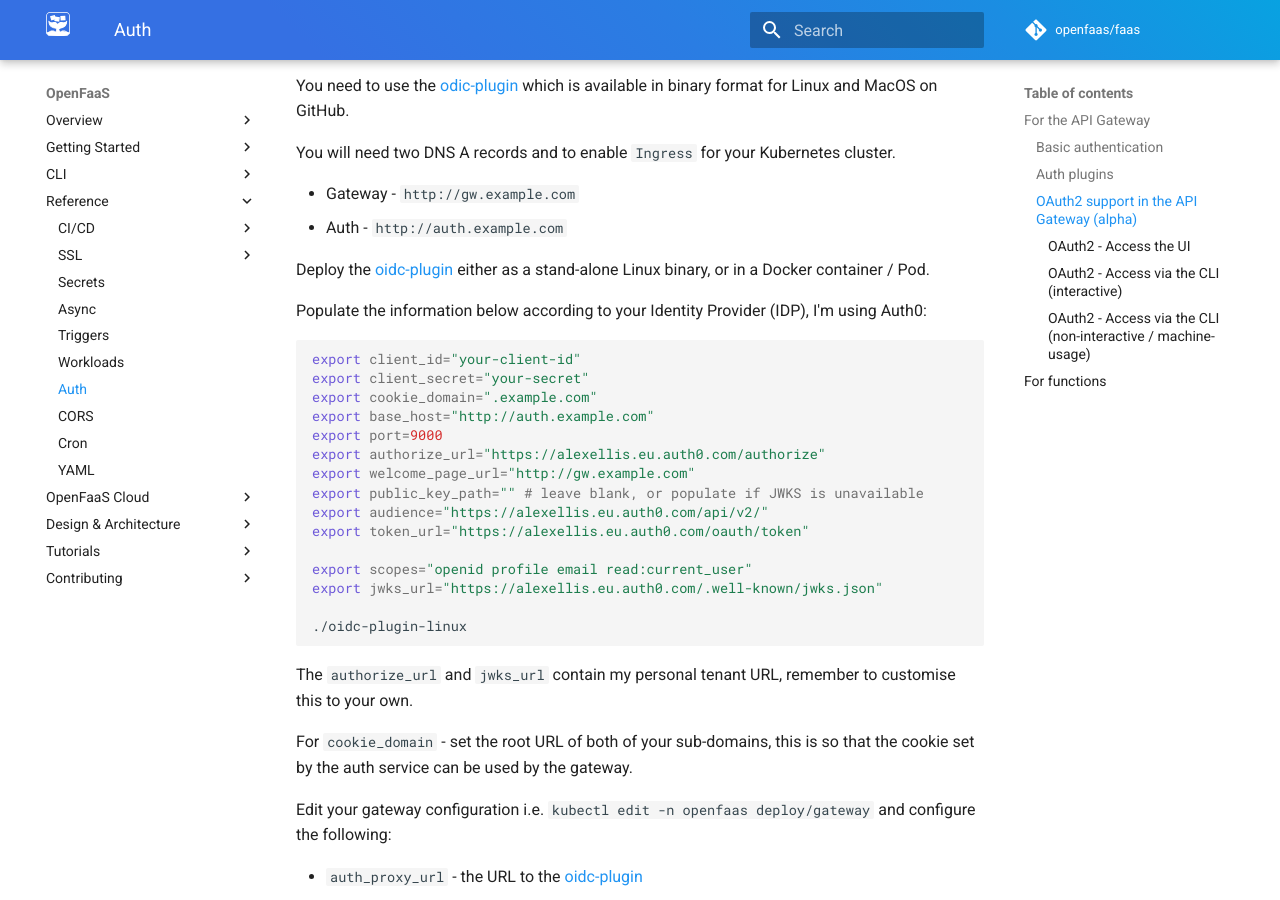
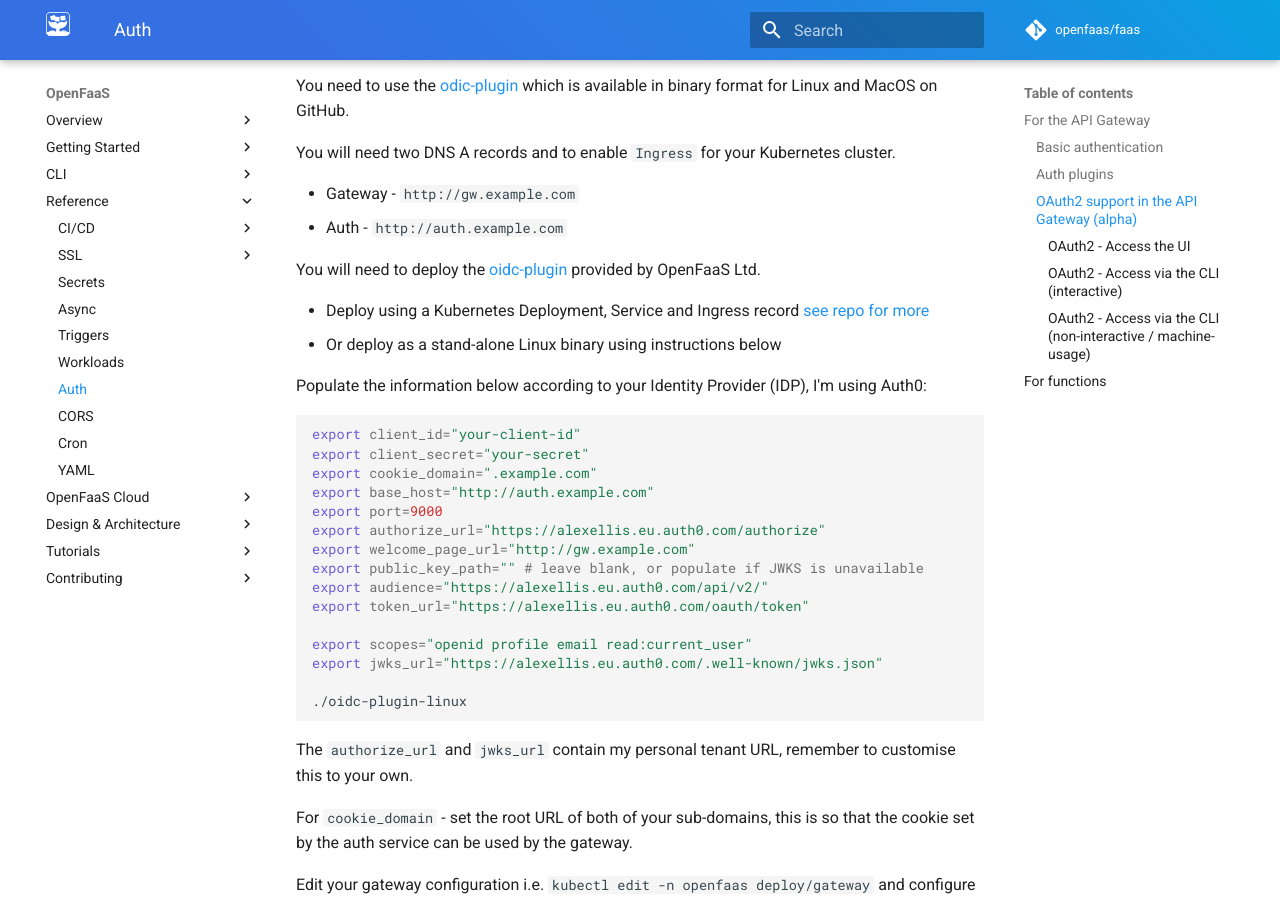
Before and after one commit to openfaas/docs, an MkDocs documentation site: the page built from docs/reference/authentication.md, in a window 1280 px wide and 900 px high, scrolled down 1287 px. Built offline with MkDocs 1.6.1 and Material for MkDocs 9.7.7, drawn with Linux system fonts in a browser that asks for light colours; comment, search, counter and statistics services are not loaded.

Commit message:
Add YAML deployment option
Signed-off-by: Alex Ellis <alexellis2@gmail.com>

```diff
--- a/docs/reference/authentication.md
+++ b/docs/reference/authentication.md
@@ -44,7 +44,10 @@ You will need two DNS A records and to enable `Ingress` for your Kubernetes clus
 * Gateway - `http://gw.example.com`
 * Auth - `http://auth.example.com`
 
-Deploy the [oidc-plugin](https://github.com/alexellis/oidc-plugin-dist) either as a stand-alone Linux binary, or in a Docker container / Pod.
+You will need to deploy the [oidc-plugin](https://github.com/alexellis/oidc-plugin-dist) provided by OpenFaaS Ltd.
+
+* Deploy using a Kubernetes Deployment, Service and Ingress record [see repo for more](https://github.com/alexellis/oidc-plugin-dist)
+* Or deploy as a stand-alone Linux binary using instructions below
 
 Populate the information below according to your Identity Provider (IDP), I'm using Auth0:
 
```
